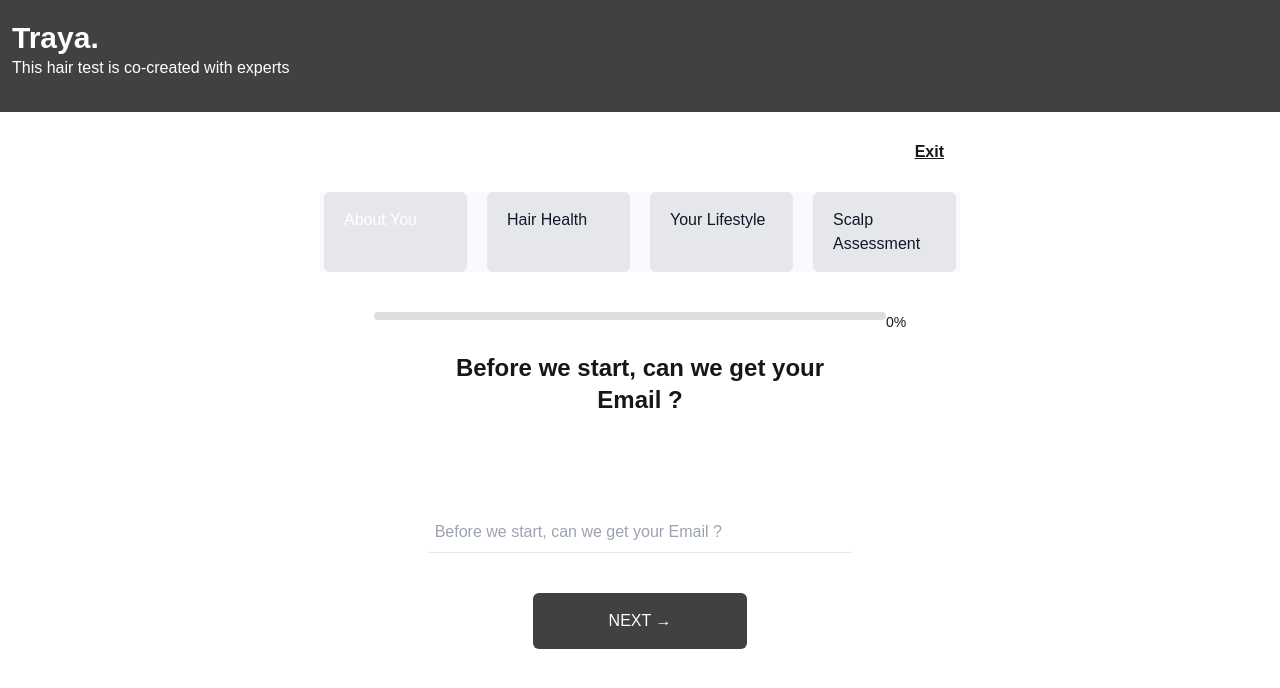
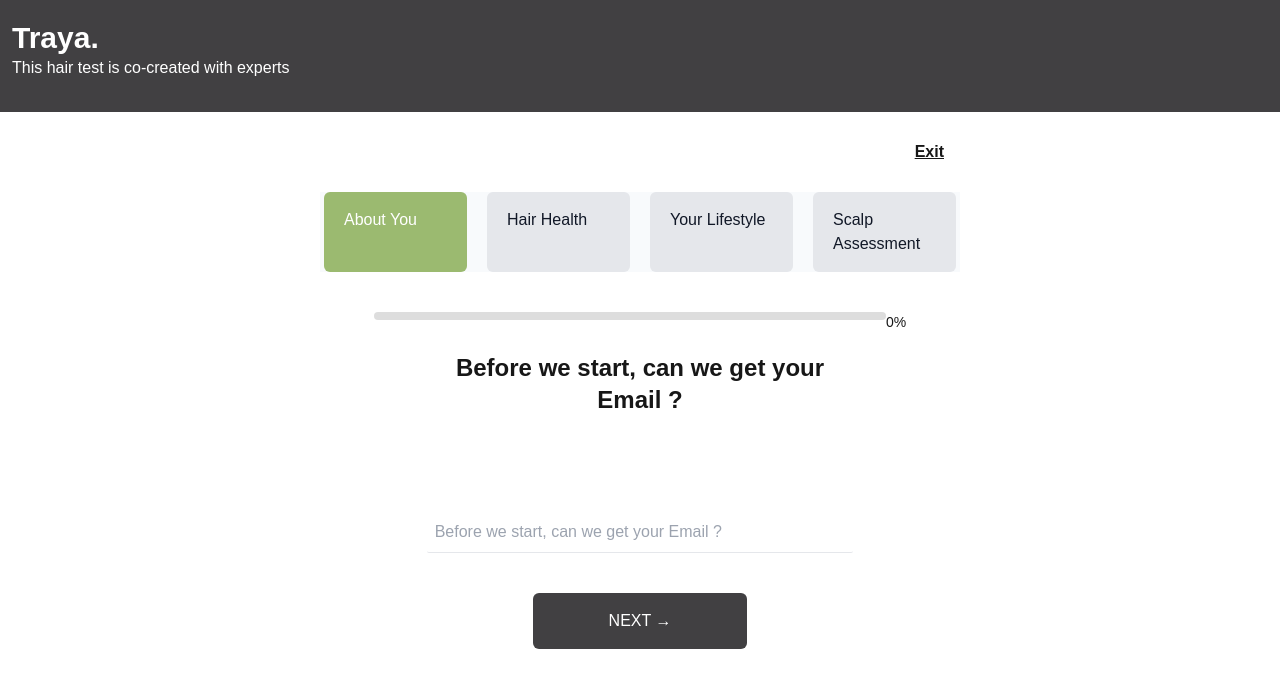
Before and after one commit to saddamhusain92/Form-step-in-next-js, a Next.js app: page / in a window 1280 px wide. Shown: the top 688 px of the page. Built offline with nearby package versions, Linux system fonts and the light colour scheme.

Commit message:
step button color fixed

```diff
--- a/app/page.js
+++ b/app/page.js
@@ -52,6 +52,7 @@ export default function Home() {
         <p className="logo font-extrabold text-white text-3xl">Traya.</p>
         <p className="text-white">This hair test is co-created with experts</p>
       </header>
+
      {/* controll tab */}
      <div className="flex justify-between w-3/6 px-4 h-20 items-center ">
       <div className="prv">
@@ -71,7 +72,7 @@ export default function Home() {
         {steps.map((step, index) => (
           <div
             key={index}
-            className={`w-full sm:py-4 sm:px-5  sm:mx-1 xs:mx-1 rounded-md bg-gray-200 text-gray-900 rounded-md bg-gray-200 text-gray-900 ${index === currentStep ? "bg-[#9BBA70] text-white" : ""}`}
+            className={` ${index == currentStep ? "w-full sm:py-4 sm:px-5  sm:mx-1 xs:mx-1 rounded-md bg-[#9BBA70] text-white" : "w-full sm:py-4 sm:px-5  sm:mx-1 xs:mx-1 rounded-md bg-gray-200 text-gray-900 rounded-md bg-gray-200 text-gray-900"}`}
           >
             {step.title}
           </div>
```
